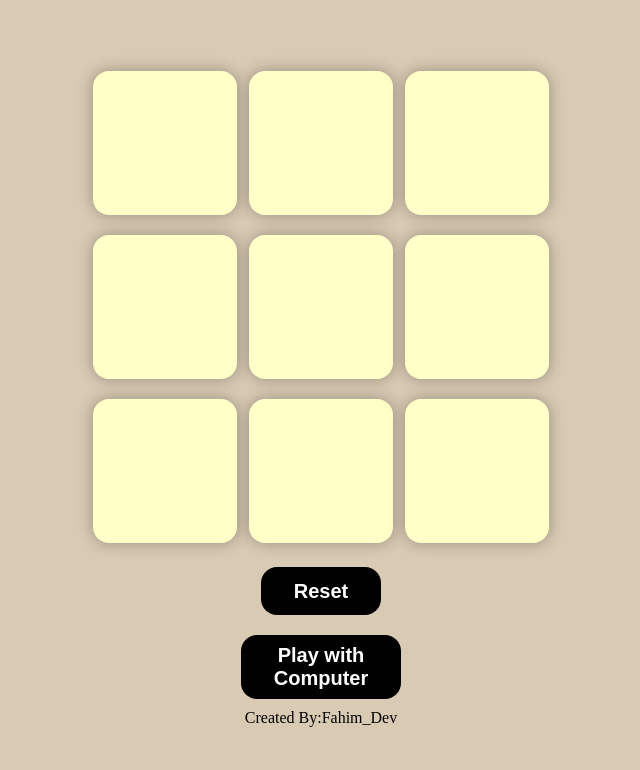
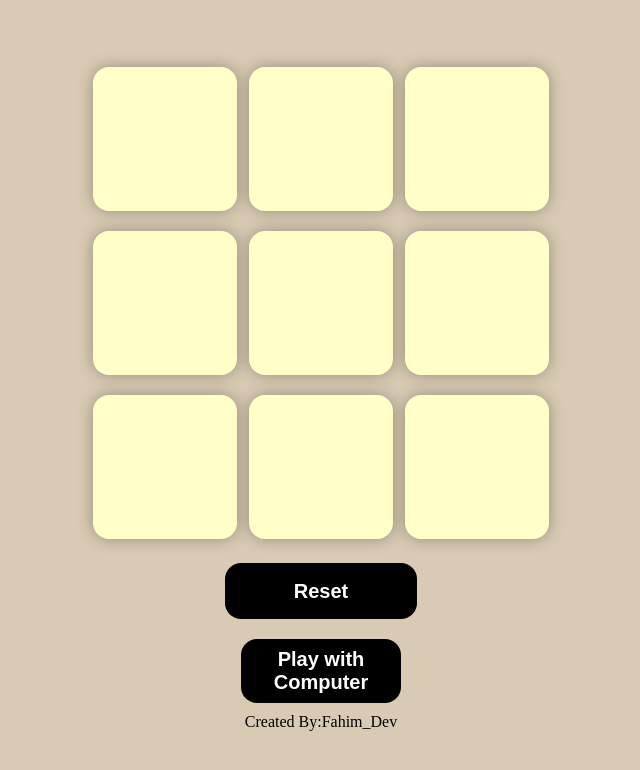
Before and after one commit to FahimSk-dotcom/SmartTacToe, a plain HTML site: page index.html in a window 1280 px wide. Shown: the part 40-810 px from the top of the page, without its empty margins (319-959 px from the left). Drawn offline with Linux system fonts and the light colour scheme.

Commit message:
button Fix

```diff
--- a/index.html
+++ b/index.html
@@ -5,7 +5,7 @@
     <meta charset="UTF-8">
     <meta name="viewport" content="width=device-width, initial-scale=1.0">
     <link rel="stylesheet" href="style.css">
-    <title>TIC TAC TOE</title>
+    <title>SMART TAC TOE</title>
 </head>
 <body>
     <h1>TIC TAC TOE</h1>
--- a/style.css
+++ b/style.css
@@ -62,8 +62,8 @@ h1 {
 
 .rst-btn {
     margin-top: 20px;
-    height: 6vmin;
-    width: 15vmin;
+    height: 7vmin;
+    width: 24vmin;
     background-color: black;
     color: white;
     border: none;
```
